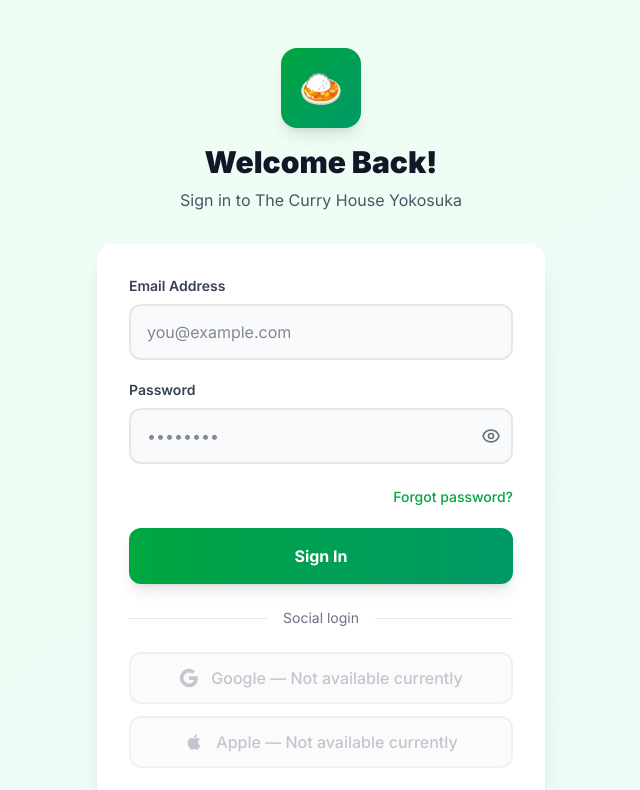
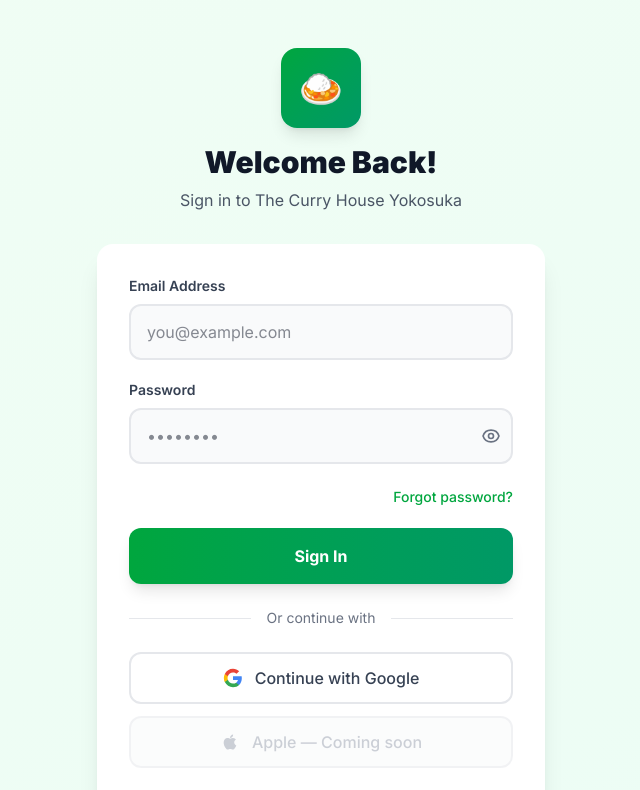
Before and after one commit to hitrog469-cmyk/curry-house-yokosuka, a Next.js app: page /auth/login in a window 1280 px wide. Shown: the top 790 px of the page, without its empty margins (319-959 px from the left). Built offline with nearby package versions, Linux system fonts and the light colour scheme; no server answers.

Commit message:
Enable Google login, disable only Apple (Coming soon)

```diff
--- a/app/auth/login/page.tsx
+++ b/app/auth/login/page.tsx
@@ -13,7 +13,7 @@
   const [loading, setLoading] = useState(false);
   const [showPassword, setShowPassword] = useState(false);
 
-  const { signInWithEmail, user, loading: authLoading } = useAuth();
+  const { signInWithEmail, signInWithGoogle, user, loading: authLoading } = useAuth();
   const router = useRouter();
   const searchParams = useSearchParams();
   const redirectTo = searchParams.get('redirectTo') || '/menu';
@@ -164,37 +164,38 @@
             </div>
             <div className="relative flex justify-center text-sm">
               <span className="px-4 bg-white text-gray-500">
-                Social login
+                Or continue with
               </span>
             </div>
           </div>
 
-          {/* Social Login - Disabled */}
+          {/* Social Login */}
           <div className="space-y-3">
             <button
-              disabled
-              className="w-full flex items-center justify-center gap-3 px-4 py-3 border-2 border-gray-200 rounded-xl bg-gray-50 cursor-not-allowed opacity-60"
+              onClick={() => signInWithGoogle()}
+              disabled={loading}
+              className="w-full flex items-center justify-center gap-3 px-4 py-3 border-2 border-gray-200 rounded-xl hover:bg-gray-50 transition-colors disabled:opacity-50"
             >
               <svg className="w-5 h-5" viewBox="0 0 24 24">
-                <path fill="#9CA3AF" d="M22.56 12.25c0-.78-.07-1.53-.2-2.25H12v4.26h5.92c-.26 1.37-1.04 2.53-2.21 3.31v2.77h3.57c2.08-1.92 3.28-4.74 3.28-8.09z" />
-                <path fill="#9CA3AF" d="M12 23c2.97 0 5.46-.98 7.28-2.66l-3.57-2.77c-.98.66-2.23 1.06-3.71 1.06-2.86 0-5.29-1.93-6.16-4.53H2.18v2.84C3.99 20.53 7.7 23 12 23z" />
-                <path fill="#9CA3AF" d="M5.84 14.09c-.22-.66-.35-1.36-.35-2.09s.13-1.43.35-2.09V7.07H2.18C1.43 8.55 1 10.22 1 12s.43 3.45 1.18 4.93l2.85-2.22.81-.62z" />
-                <path fill="#9CA3AF" d="M12 5.38c1.62 0 3.06.56 4.21 1.64l3.15-3.15C17.45 2.09 14.97 1 12 1 7.7 1 3.99 3.47 2.18 7.07l3.66 2.84c.87-2.6 3.3-4.53 6.16-4.53z" />
+                <path fill="#4285F4" d="M22.56 12.25c0-.78-.07-1.53-.2-2.25H12v4.26h5.92c-.26 1.37-1.04 2.53-2.21 3.31v2.77h3.57c2.08-1.92 3.28-4.74 3.28-8.09z" />
+                <path fill="#34A853" d="M12 23c2.97 0 5.46-.98 7.28-2.66l-3.57-2.77c-.98.66-2.23 1.06-3.71 1.06-2.86 0-5.29-1.93-6.16-4.53H2.18v2.84C3.99 20.53 7.7 23 12 23z" />
+                <path fill="#FBBC05" d="M5.84 14.09c-.22-.66-.35-1.36-.35-2.09s.13-1.43.35-2.09V7.07H2.18C1.43 8.55 1 10.22 1 12s.43 3.45 1.18 4.93l2.85-2.22.81-.62z" />
+                <path fill="#EA4335" d="M12 5.38c1.62 0 3.06.56 4.21 1.64l3.15-3.15C17.45 2.09 14.97 1 12 1 7.7 1 3.99 3.47 2.18 7.07l3.66 2.84c.87-2.6 3.3-4.53 6.16-4.53z" />
               </svg>
-              <span className="text-gray-400 font-medium">
-                Google — Not available currently
+              <span className="text-gray-700 font-medium">
+                Continue with Google
               </span>
             </button>
 
             <button
               disabled
-              className="w-full flex items-center justify-center gap-3 px-4 py-3 border-2 border-gray-200 rounded-xl bg-gray-50 cursor-not-allowed opacity-60"
+              className="w-full flex items-center justify-center gap-3 px-4 py-3 border-2 border-gray-200 rounded-xl bg-gray-50 cursor-not-allowed opacity-50"
             >
               <svg className="w-5 h-5 text-gray-400" fill="currentColor" viewBox="0 0 24 24">
                 <path d="M17.05 20.28c-.98.95-2.05.8-3.08.35-1.09-.46-2.09-.48-3.24 0-1.44.62-2.2.44-3.06-.35C2.79 15.25 3.51 7.59 9.05 7.31c1.35.07 2.29.74 3.08.8 1.18-.24 2.31-.93 3.57-.84 1.51.12 2.65.72 3.4 1.8-3.12 1.87-2.38 5.98.48 7.13-.57 1.5-1.31 2.99-2.54 4.09l.01-.01zM12.03 7.25c-.15-2.23 1.66-4.07 3.74-4.25.29 2.58-2.34 4.5-3.74 4.25z"/>
               </svg>
               <span className="text-gray-400 font-medium">
-                Apple — Not available currently
+                Apple — Coming soon
               </span>
             </button>
           </div>
--- a/app/auth/register/page.tsx
+++ b/app/auth/register/page.tsx
@@ -18,7 +18,7 @@
   const [showConfirmPassword, setShowConfirmPassword] = useState(false);
   const [passwordStrength, setPasswordStrength] = useState(0);
 
-  const { signUp } = useAuth();
+  const { signUp, signInWithGoogle } = useAuth();
   const router = useRouter();
 
   // Password strength calculator
@@ -279,37 +279,38 @@
             </div>
             <div className="relative flex justify-center text-sm">
               <span className="px-4 bg-white text-gray-500">
-                Social signup
+                Or sign up with
               </span>
             </div>
           </div>
 
-          {/* Social Signup - Disabled */}
+          {/* Social Signup */}
           <div className="space-y-3">
             <button
-              disabled
-              className="w-full flex items-center justify-center gap-3 px-4 py-3 border-2 border-gray-200 rounded-xl bg-gray-50 cursor-not-allowed opacity-60"
+              onClick={() => signInWithGoogle()}
+              disabled={loading}
+              className="w-full flex items-center justify-center gap-3 px-4 py-3 border-2 border-gray-200 rounded-xl hover:bg-gray-50 transition-colors disabled:opacity-50"
             >
               <svg className="w-5 h-5" viewBox="0 0 24 24">
-                <path fill="#9CA3AF" d="M22.56 12.25c0-.78-.07-1.53-.2-2.25H12v4.26h5.92c-.26 1.37-1.04 2.53-2.21 3.31v2.77h3.57c2.08-1.92 3.28-4.74 3.28-8.09z" />
-                <path fill="#9CA3AF" d="M12 23c2.97 0 5.46-.98 7.28-2.66l-3.57-2.77c-.98.66-2.23 1.06-3.71 1.06-2.86 0-5.29-1.93-6.16-4.53H2.18v2.84C3.99 20.53 7.7 23 12 23z" />
-                <path fill="#9CA3AF" d="M5.84 14.09c-.22-.66-.35-1.36-.35-2.09s.13-1.43.35-2.09V7.07H2.18C1.43 8.55 1 10.22 1 12s.43 3.45 1.18 4.93l2.85-2.22.81-.62z" />
-                <path fill="#9CA3AF" d="M12 5.38c1.62 0 3.06.56 4.21 1.64l3.15-3.15C17.45 2.09 14.97 1 12 1 7.7 1 3.99 3.47 2.18 7.07l3.66 2.84c.87-2.6 3.3-4.53 6.16-4.53z" />
+                <path fill="#4285F4" d="M22.56 12.25c0-.78-.07-1.53-.2-2.25H12v4.26h5.92c-.26 1.37-1.04 2.53-2.21 3.31v2.77h3.57c2.08-1.92 3.28-4.74 3.28-8.09z" />
+                <path fill="#34A853" d="M12 23c2.97 0 5.46-.98 7.28-2.66l-3.57-2.77c-.98.66-2.23 1.06-3.71 1.06-2.86 0-5.29-1.93-6.16-4.53H2.18v2.84C3.99 20.53 7.7 23 12 23z" />
+                <path fill="#FBBC05" d="M5.84 14.09c-.22-.66-.35-1.36-.35-2.09s.13-1.43.35-2.09V7.07H2.18C1.43 8.55 1 10.22 1 12s.43 3.45 1.18 4.93l2.85-2.22.81-.62z" />
+                <path fill="#EA4335" d="M12 5.38c1.62 0 3.06.56 4.21 1.64l3.15-3.15C17.45 2.09 14.97 1 12 1 7.7 1 3.99 3.47 2.18 7.07l3.66 2.84c.87-2.6 3.3-4.53 6.16-4.53z" />
               </svg>
-              <span className="text-gray-400 font-medium">
-                Google — Not available currently
+              <span className="text-gray-700 font-medium">
+                Sign up with Google
               </span>
             </button>
 
             <button
               disabled
-              className="w-full flex items-center justify-center gap-3 px-4 py-3 border-2 border-gray-200 rounded-xl bg-gray-50 cursor-not-allowed opacity-60"
+              className="w-full flex items-center justify-center gap-3 px-4 py-3 border-2 border-gray-200 rounded-xl bg-gray-50 cursor-not-allowed opacity-50"
             >
               <svg className="w-5 h-5 text-gray-400" fill="currentColor" viewBox="0 0 24 24">
                 <path d="M17.05 20.28c-.98.95-2.05.8-3.08.35-1.09-.46-2.09-.48-3.24 0-1.44.62-2.2.44-3.06-.35C2.79 15.25 3.51 7.59 9.05 7.31c1.35.07 2.29.74 3.08.8 1.18-.24 2.31-.93 3.57-.84 1.51.12 2.65.72 3.4 1.8-3.12 1.87-2.38 5.98.48 7.13-.57 1.5-1.31 2.99-2.54 4.09l.01-.01zM12.03 7.25c-.15-2.23 1.66-4.07 3.74-4.25.29 2.58-2.34 4.5-3.74 4.25z"/>
               </svg>
               <span className="text-gray-400 font-medium">
-                Apple — Not available currently
+                Apple — Coming soon
               </span>
             </button>
           </div>
```
